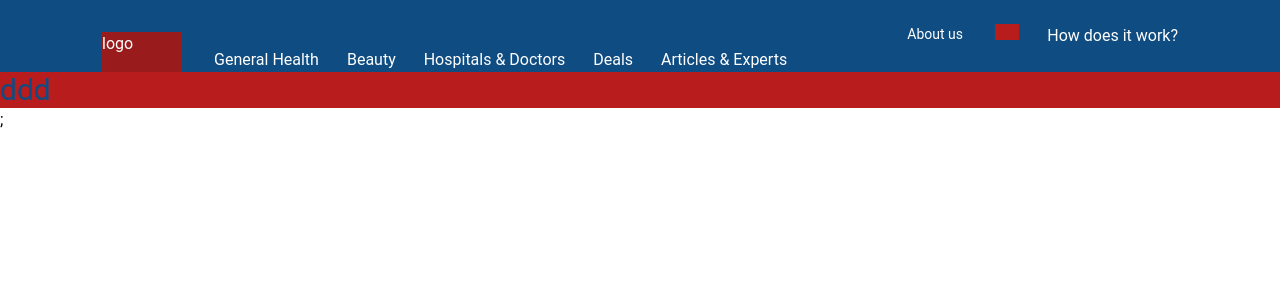
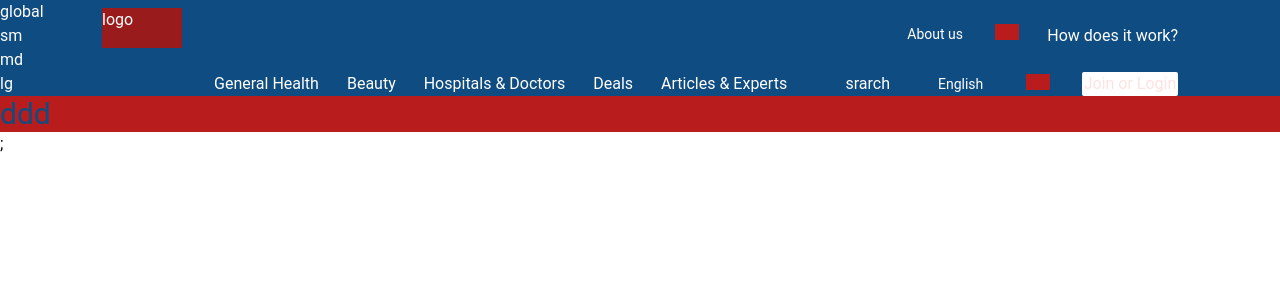
Before and after one commit to morpheus1991/new.Ioudhospital.components, a Next.js app: page / in a window 1280 px wide. Shown: the top 300 px of the page. Built offline with nearby package versions, Linux system fonts and the light colour scheme.

Commit message:
ab#4803 사이즈 유틸 추가 등

```diff
--- a/components/layout.tsx
+++ b/components/layout.tsx
@@ -22,8 +22,9 @@ const languages = [
   "French",
   "Vietnamese",
   "Thai",
-];
+] as const;
 type FastMenus = typeof fastMenus[number];
+type Languages = typeof languages[number];
 const Layout = ({
   children,
   home,
@@ -34,6 +35,11 @@ const Layout = ({
   const [isFastMenuOpen, setIsFastMenuOpen] = useState(false);
   const [currentSelectedFastMenu, setCurrentSelectedFastMenu] =
     useState<FastMenus>("About us");
+
+  const [isLanguegeOpen, setIsLanguegeOpen] = useState(false);
+
+  const [currentSelectedLanguages, setcurrentSelectedLanguages] =
+    useState<Languages>("English");
   const selectedFastMenu = (menu: FastMenus) => {
     setCurrentSelectedFastMenu(menu);
     setIsFastMenuOpen(false);
@@ -41,6 +47,12 @@ const Layout = ({
     console.log(menu);
     console.log(isFastMenuOpen);
   };
+
+  const selectedLanguage = (lang: Languages) => {
+    setcurrentSelectedLanguages(lang);
+    setIsLanguegeOpen(false);
+  };
+
   return (
     <div className="bg-red-700">
       <Head>
@@ -49,7 +61,7 @@ const Layout = ({
       {/* 100프로 */}
       <div className="bg-primary text-white">
         {/* 컨테이너 */}
-        <div className="w-[1140px] mx-auto px-8 pt-6 relative ">
+        <div className="w-[1140px] mx-auto px-8 pt-6 relative">
           <h1 className="w-20 h-10 bg-red-800 absolute bottom-0">logo</h1>
           {/* fast menu area */}
           <div className="flex justify-end">
@@ -101,24 +113,87 @@ const Layout = ({
               </Link>
             </p>
           </div>
+        </div>
+        {/* 컨테이너 */}
+        <div className="w-[1140px] mx-auto px-8 pt-6 relative flex justify-between flex-grow">
+          {/* 개발용 유틸 */}
+
+          <div className="fixed top-0 left-0">
+            <div className="">global</div>
+            <div className="hidden sm:block">sm</div>
+            <div className="hidden md:block">md</div>
+            <div className="hidden lg:block">lg</div>
+          </div>
+          {/* 개발용 유틸 종료 */}
+
           {/* gnb area */}
-          <nav className="pl-28">
-            <ul className="flex space-x-7 text-md">
+          <nav className="pl-28 w-full flex items-stretch">
+            <ul className="flex space-x-7 text-md items-stretch">
               {gnbMenus.map((menu, i) => (
-                <li key={i}>
+                <li key={i} className="flex items-end">
                   <Link href="/">
-                    <a>{menu}</a>
+                    <a className="whitespace-pre">{menu}</a>
                   </Link>
                 </li>
               ))}
             </ul>
           </nav>
+          {/* languege select, search, login area */}
+          <div className="flex items-center">
+            <button>
+              <span>srarch</span>
+            </button>
+            <nav className="flex items-center ml-12">
+              <div className="relative w-28">
+                <div
+                  className="flex justify-between w-full relative"
+                  onClick={(e) => {
+                    const selecEl = e.target;
+                    setIsLanguegeOpen(true);
+                    const layerControll = (e) => {
+                      if (SearchOnTheWayUp(selecEl, e.target)) {
+                      } else {
+                        setIsLanguegeOpen(false);
+                        window.removeEventListener("click", layerControll);
+                      }
+                    };
+                    window.addEventListener("click", layerControll);
+                  }}
+                >
+                  <strong className="text-sm font-normal lg:hover:underline lg:hover:font-semibold cursor-pointer text-white">
+                    {currentSelectedLanguages}
+                  </strong>
+                  <span className="w-6 h-4 bg-red-700 absolute right-0">
+                    <image />
+                  </span>
+                </div>
+                <ul
+                  className={`${
+                    isLanguegeOpen ? "block" : "hidden"
+                  } absolute top-4 mx-auto bg-white text-textDark  rounded-lg py-4 text-sm w-full`}
+                >
+                  {languages.map((lang, i) => (
+                    <li
+                      className="cursor-pointer px-3 py-2 lg:hover:bg-lightGray lg:hover:font-bold h-8"
+                      key={i}
+                      onClick={() => {
+                        selectedLanguage(lang);
+                      }}
+                    >
+                      {lang}
+                    </li>
+                  ))}
+                </ul>
+              </div>
+              <button className=" ml-8 bg-white rounded-sm text-red-100 w-24">
+                Join or Login
+              </button>
+            </nav>
+          </div>
         </div>
       </div>
-      {children}
+      <div>{children}</div>
     </div>
   );
 };
 export default Layout;
-
-//children 인자로 다수의 jsx들어오기 가능
--- a/lib/etc.js
+++ b/lib/etc.js
@@ -1,7 +1,7 @@
+// 시작점, 목표지점 (엘리먼트) 인자로 넣으면,
+// 상위요소를 연속적으로 탐색하여 boolean반환
 export const SearchOnTheWayUp = (startEl, targetEl) => {
-  console.log("startEl", startEl, "targetEl", targetEl);
   let currentEl = startEl;
-
   while (startEl !== targetEl) {
     console.log(currentEl);
     if (currentEl.tagName === "HTML") {
--- a/pages/Home.module.css
+++ /dev/null
@@ -1,3 +0,0 @@
-.home {
-  color: red;
-}
```
